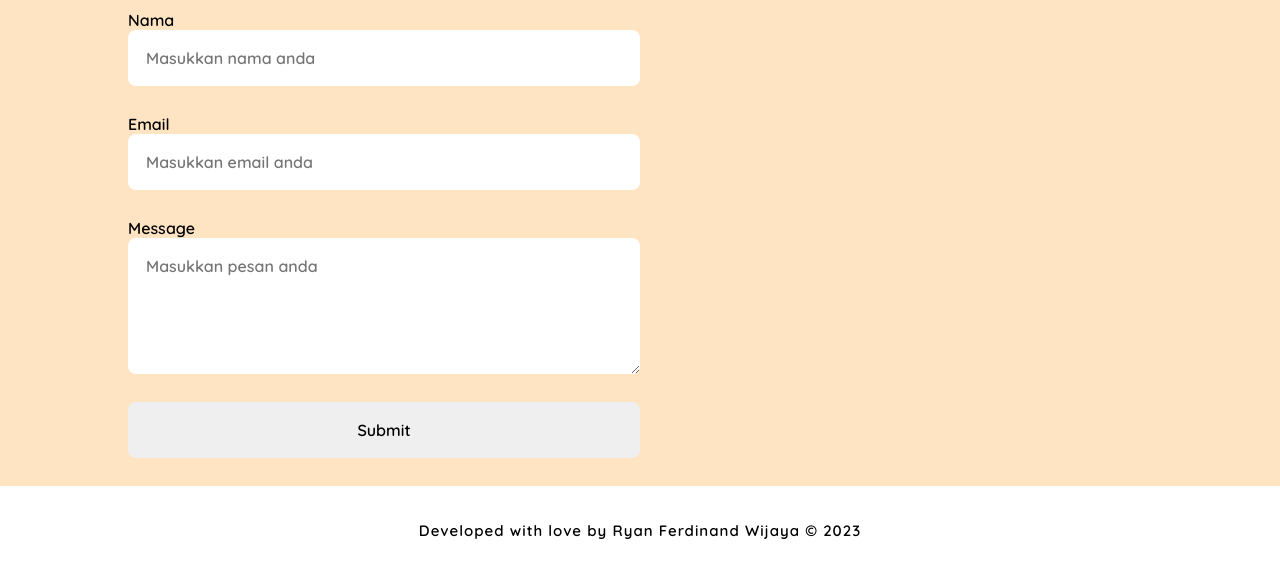
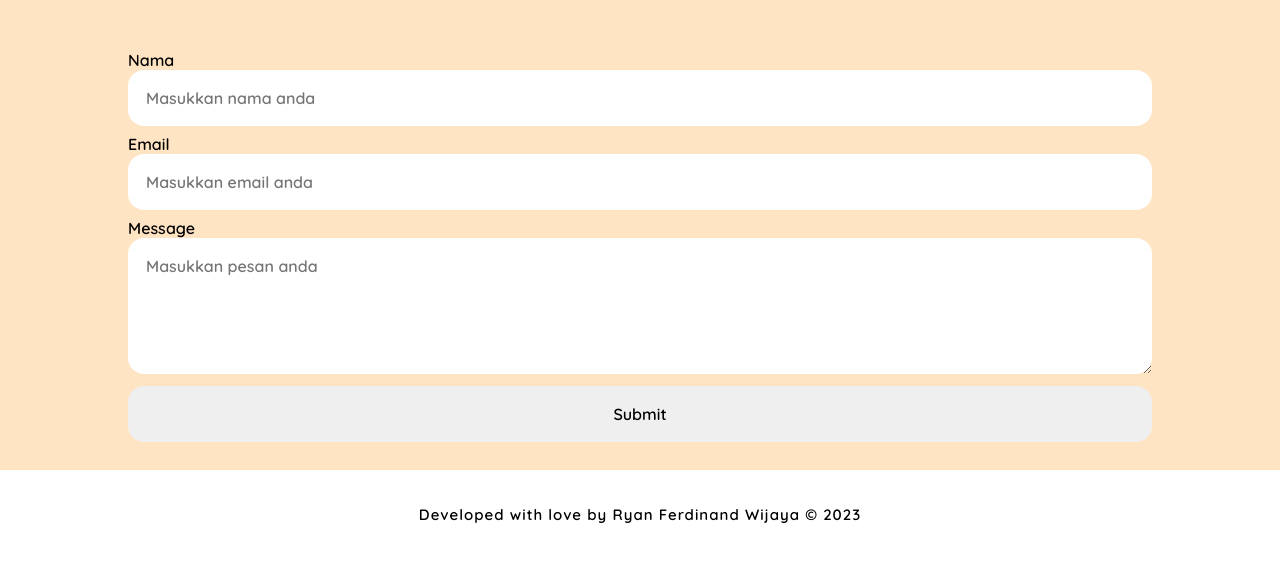
Before and after one commit to ryanferdinand88/ryanferdinand88.github.io, a plain HTML site: page index.html in a window 1280 px wide. Shown: the part 2628-3203 px from the top of the page. Drawn offline with Linux system fonts and the light colour scheme.

Commit message:
insert index.html

```diff
--- a/index.html
+++ b/index.html
@@ -137,7 +137,9 @@
             <li><img src="whatsapp-logo-24.png"/><a href="https://www.whatsapp.com/?lang=id">+6289693834894</a></li>
             <li><img src="gmail-logo-24.png"/><a href="https://www.google.com/intl/id/gmail/about/">ryanferdinand.wijaya2201@gmail.com</a></li>
         </div>
+    </section>
 
+        <section class="form" id="form">
         <div class="contact-form">
             <form action="submission.html" method="post">
 						  <label for="nama">Nama</label>
@@ -152,7 +154,7 @@
 						  <input type="submit" value="Submit" class="submit">
             </form>
         </div>
-    </section>
+        </section>
 
     <section class="last-text">
         <div class="last">
--- a/style.css
+++ b/style.css
@@ -345,12 +345,13 @@ section {
     color: aqua;
 }
 
-.contact-form form {
-    position: relative;
-    display:grid;
+.form {
+   background-color:bisque;
 }
 
-.contact-form form input, form textarea {
+.form .contact-form form input, form textarea {
+    justify-content: center;
+    align-items: center;
     border: none;
     outline: none;
     width: 100%;
@@ -358,7 +359,7 @@ section {
     font-size: medium;
     font-weight: bold;
     margin-bottom: 0.5rem;
-    border-radius: 0.5rem;
+    border-radius: 1rem;
 }
 
 .last-text p {
```
